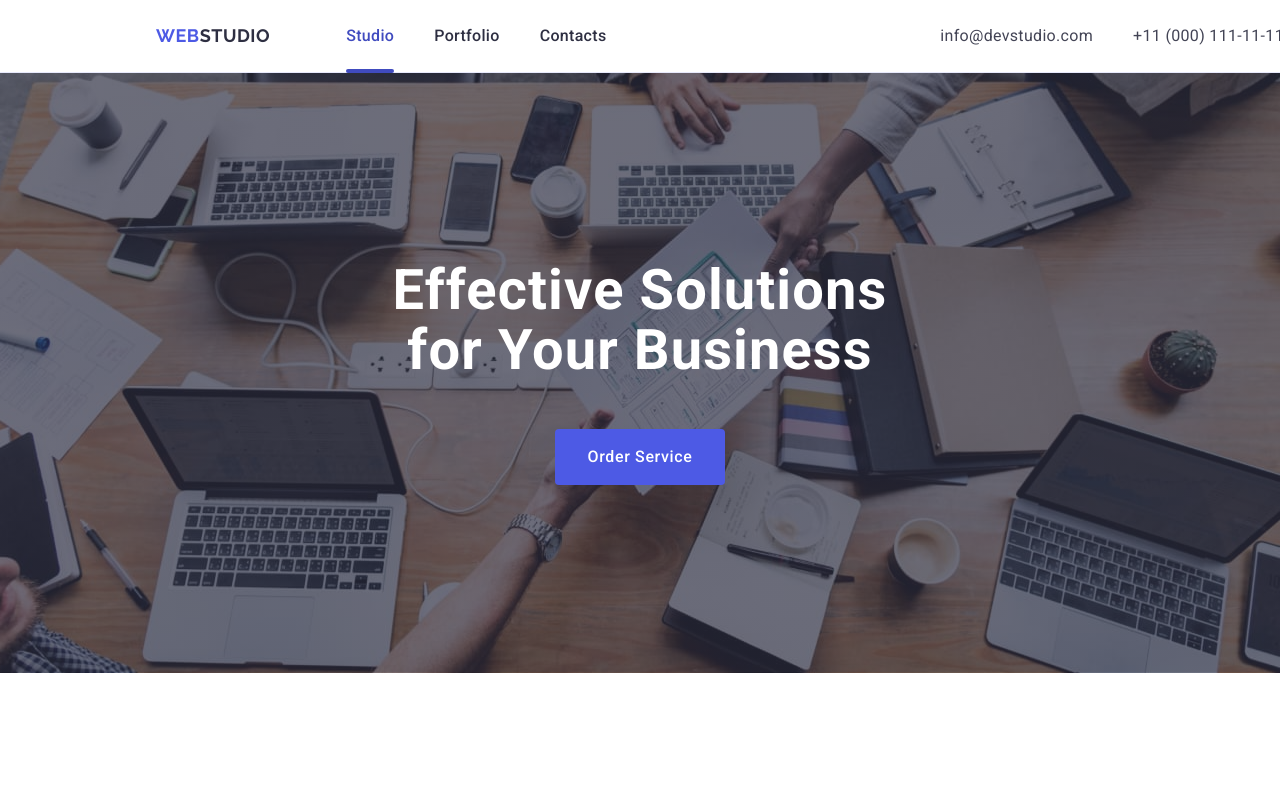
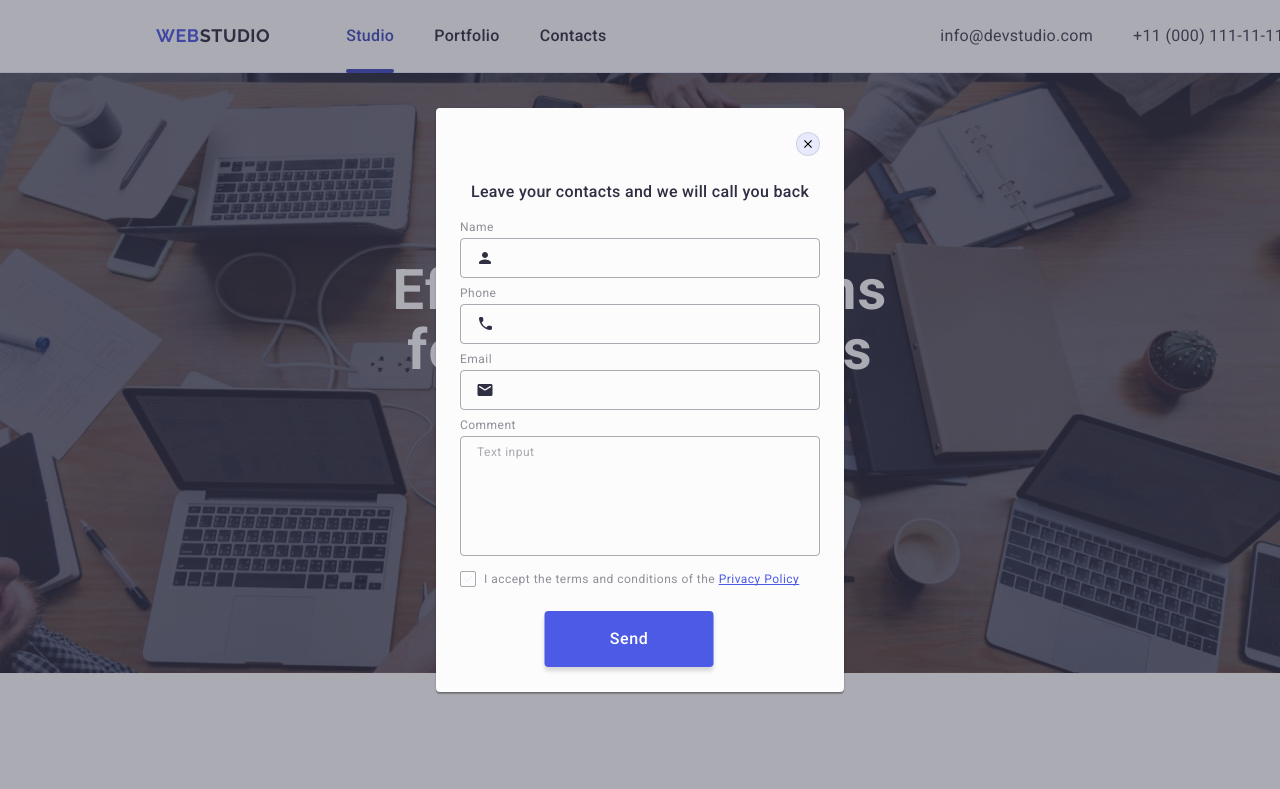
Before and after one commit to OleksandrKutovskyi/goit-markup-hw-05, a plain HTML site: page index.html in a window 1280 px wide. Shown: the top 789 px of the page. Drawn offline with nearby package versions, Linux system fonts and the light colour scheme.

Commit message:
update css

```diff
--- a/css/styles.css
+++ b/css/styles.css
@@ -668,7 +668,7 @@ img {
 
 
 .review-form-field-wrapper {
-    margin-bottom: 16px;
+    margin-bottom: 8px;
 }
 
 .review-form-field-label {
--- a/index.html
+++ b/index.html
@@ -501,7 +501,7 @@
       </div>
     </footer>
     <!-- ==========BACKDROP========== -->
-    <div class="backdrop">
+    <div class="backdrop is-open">
       <div class="modal">
         <button type="button" class="modal-close-btn">
           <svg class="modal-close-icon" width="8" height="8">
```
